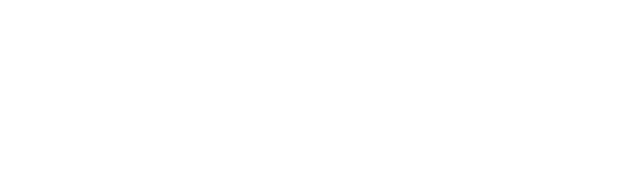
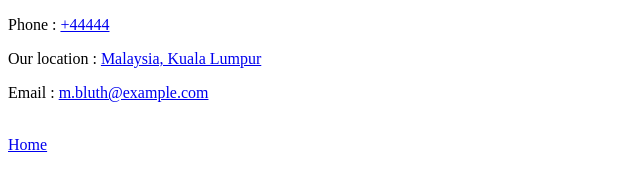
Before and after one commit to chineese/anis, a plain HTML site: page contact.html in a window 1280 px wide. Shown: the whole page, without its empty margins (0-640 px from the left). Drawn offline with Linux system fonts and the light colour scheme.

Commit message:
Add files via upload

```diff
--- a/contact.html
+++ b/contact.html
@@ -2,9 +2,16 @@
 <html lang="en" dir="ltr">
   <head>
     <meta charset="utf-8">
-    <title></title>
+    <title>My Contact Page</title>
   </head>
   <body>
 
+    <p>Phone : <a href="+44444">+44444</a></p>
+    <p>Our location : <a href="https://www.google.com.my/maps"> Malaysia, Kuala Lumpur</a></p>
+    <p>Email : <a href="m.bluth@example.com">m.bluth@example.com</a></p>
+
+    <br>
+    <a href="index.html">Home</a>
+
   </body>
 </html>
```
